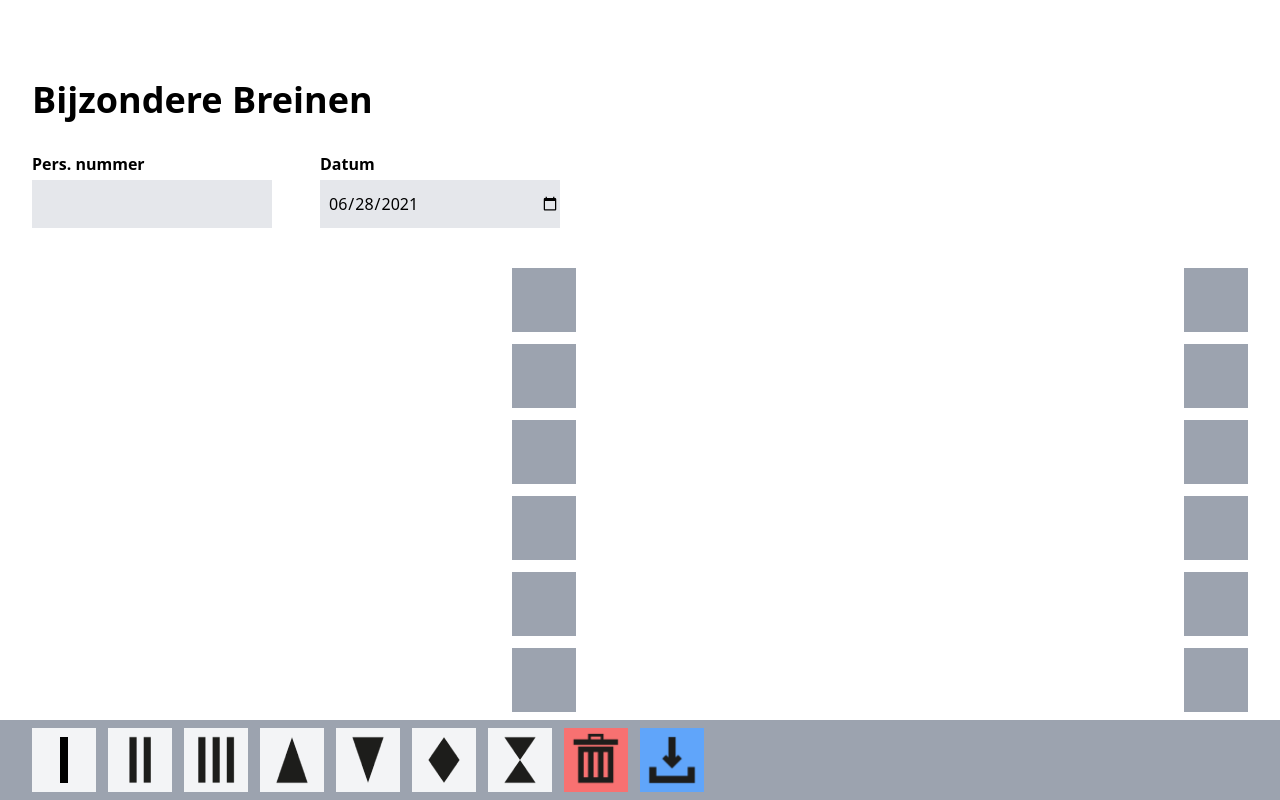
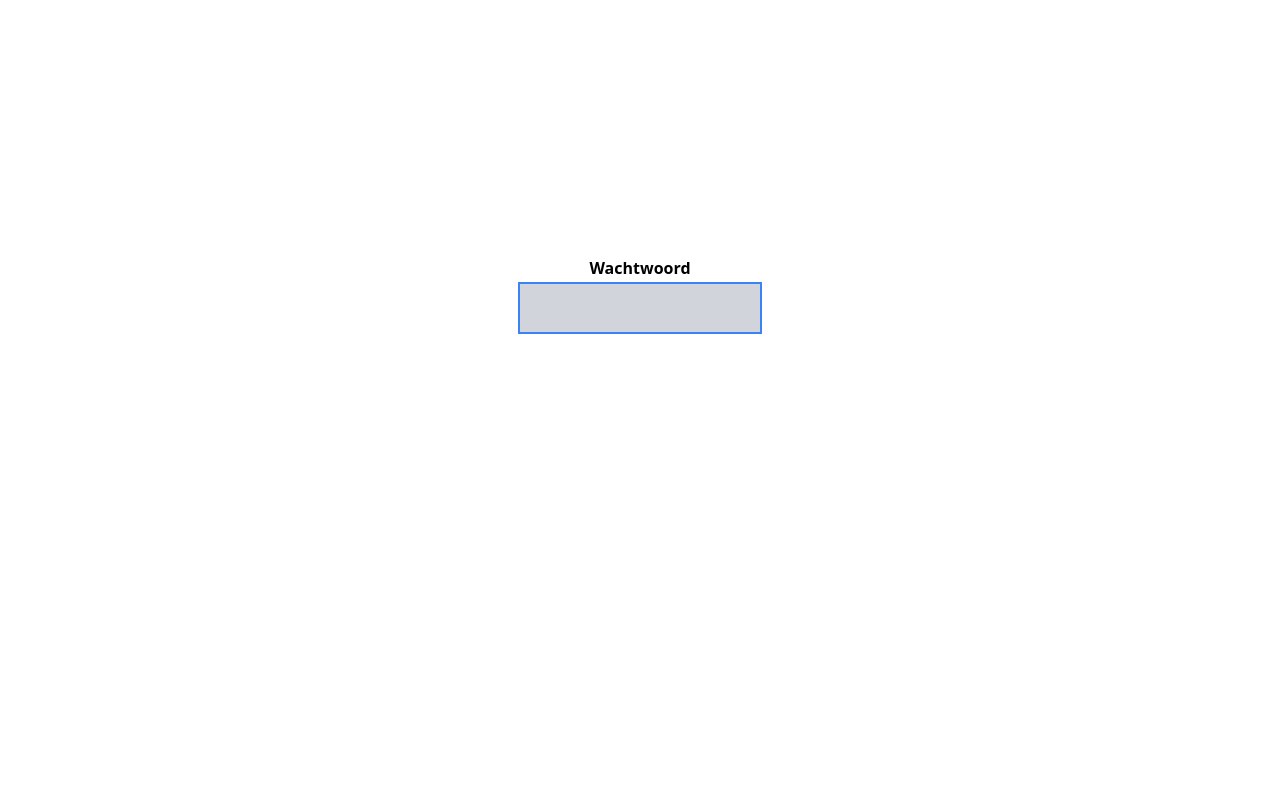
Before and after one commit to SebasJH/Bijzondere-Breinen, a Vue app: page / in a window 1280 px wide. Shown: the top 800 px of the page. Built offline with nearby package versions, Linux system fonts and the light colour scheme.

Commit message:
Added pincode password and cookies

```diff
--- a/src/App.vue
+++ b/src/App.vue
@@ -1,5 +1,5 @@
 <template>
-    <div class="container mx-auto">
+    <div v-if="password == '1234' || loggedIn" class="container mx-auto">
         <div class="mx-4 sm:mx-8">
 
             <h1 class="text-4xl mb-8 mt-20 font-semibold">Bijzondere Breinen</h1>
@@ -41,8 +41,16 @@
         </div>
     </div>
 
+    <!-- Password check -->
+    <div v-else class="w-full h-screen">
+        <div class="xl:w-1/2 lg:w-3/4 w-full mx-auto text-center pt-64">
+            <label class="block font-semibold">Wachtwoord</label>
+            <input type="text" v-model="password" autofocus maxlength="4" class="bg-gray-200 focus:bg-gray-300 h-12 w-56 sm:w-60 focus:outline-none focus:ring-2 focus:ring-blue-500 mt-1 pl-2 text-center">
+        </div>
+    </div>
+
     <!-- Toolbar -->
-    <div class="bg-gray-400 fixed bottom-0 inset-x-0">
+    <div v-if="password == '1234' || loggedIn" class="bg-gray-400 fixed bottom-0 inset-x-0">
         <div class="container mx-auto overflow-x-scroll sm:overflow-hidden my-2">
             <div class="grid grid-cols-tool gap-3 mx-4 sm:mx-8">
                 <div class="bg-gray-100 hover:bg-gray-200 cursor-pointer">
@@ -89,6 +97,8 @@ export default {
             icon: '/',
             persNumber: '',
             date : new Date().toISOString().slice(0,10),
+            password: '',
+            loggedIn: document.cookie,
 
             categories: [
                 {
@@ -174,18 +184,19 @@ export default {
         }
     },
 
+    watch: {
+        // Check if password = 1234 and give cookie to stay logged in
+        password(newPassword, oldPassword) {
+            if (newPassword == '1234') {
+                document.cookie = "True";
+            }
+        }
+    },
+
     computed: {
         newArr() {
             return [this.categories.slice(0, this.categories.length/2), this.categories.slice(this.categories.length/2, this.categories.length)]
         },
-
-        // totalItems() {
-        //     let totalItems = 0;
-        //     for (let category of this.categories) {
-        //     totalItems = totalItems + category.items.length;
-        //     }
-        //     return totalItems;
-        // },
     },
 
     methods: {
```
